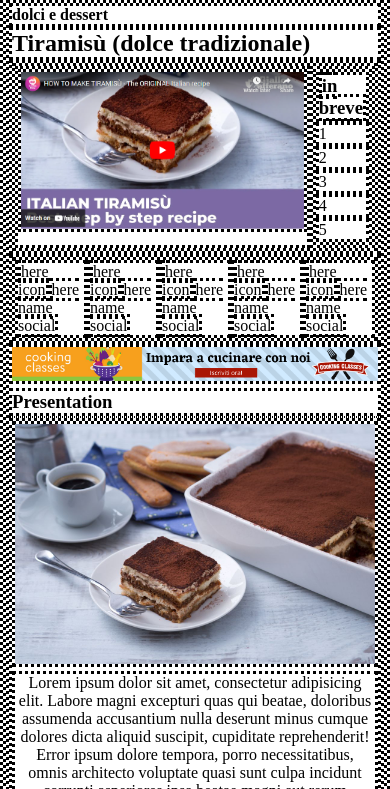
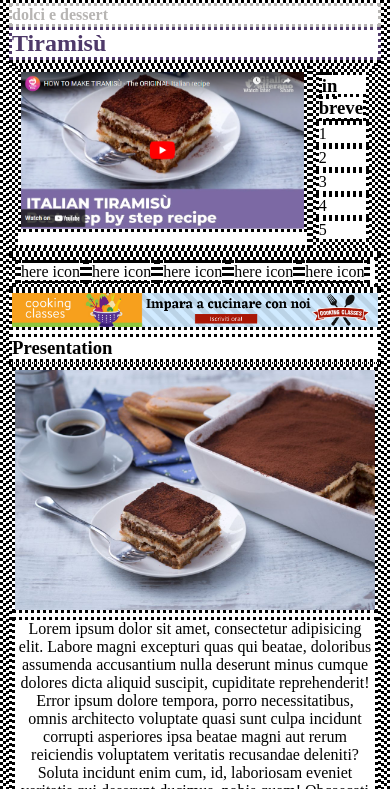
Before and after one commit to JanLascala/htmlcss-responsive-layout, a plain HTML site: page index.html in a window 390 px wide. Shown: the part 55-844 px from the top of the page. Drawn offline with Linux system fonts and the light colour scheme.

Commit message:
Styling header and start main. Issues with fonts will ask help

```diff
--- a/ass/style/style.css
+++ b/ass/style/style.css
@@ -8,10 +8,14 @@
 :root {
     --gboo-primary-light: #f6f5f3;
     --gboo-primary-lighter: #ffffff;
+    --gboo-secondary-darker: #b7b5b3;
     --gboo-primary-accent: #ff9614;
     --gboo-primary-dark: #7c69a4;
+    --gboo-primary-darker: #4e3969;
 
 }
+
+
 
 /*utilities? general aspect*/
 
@@ -25,6 +29,7 @@ ul {
 
 header {
     background-color: var(--gboo-primary-light);
+    color: var(--gboo-primary-accent);
 }
 
 main {
@@ -36,13 +41,17 @@ footer {
     color: var(--gboo-primary-lighter);
 }
 
+.category {
+    color: var(--gboo-secondary-darker);
+}
+
+.recipe-name {
+    color: var(--gboo-primary-darker);
+}
+
 /*smartphone view*/
 @media screen and (max-width: 480px) {
 
-    header {
-        background-color: var(--gboo-primary-lighter);
-        color: var(--gboo-primary-accent);
-    }
 
     .container {
         width: 100%;
@@ -58,4 +67,8 @@ footer {
 
     }
 
+    span {
+        display: none;
+    }
+
 }
--- a/index.html
+++ b/index.html
@@ -4,11 +4,17 @@
 <head>
     <meta charset="UTF-8">
     <meta name="viewport" content="width=device-width, initial-scale=1.0">
+
     <title>Giallo Booleano</title>
-    <link rel="stylesheet" href="./ass/style/style.css">
+
+    <!--icons-->
     <link rel="stylesheet" href="https://cdnjs.cloudflare.com/ajax/libs/font-awesome/6.7.2/css/all.min.css"
         integrity="sha512-Evv84Mr4kqVGRNSgIGL/F/aIDqQb7xQ2vcrdIwxfjThSH8CSR7PBEakCr51Ck+w+/U6swU2Im1vVX0SVk9ABhg=="
         crossorigin="anonymous" referrerpolicy="no-referrer" />
+
+
+    <link rel="stylesheet" href="./ass/style/style.css">
+
 
 </head>
 
@@ -19,8 +25,8 @@
 
     <main>
         <!--titles of body-->
-        <h4>dolci e dessert</h4>
-        <h2>Tiramisù (dolce tradizionale) </h2>
+        <h4 class="category">dolci e dessert</h4>
+        <h2 class="recipe-name">Tiramisù <span>(dolce tradizionale)</span> </h2>
         <!--start container with info for recipe-->
         <div class="container">
             <div class="row">
```
